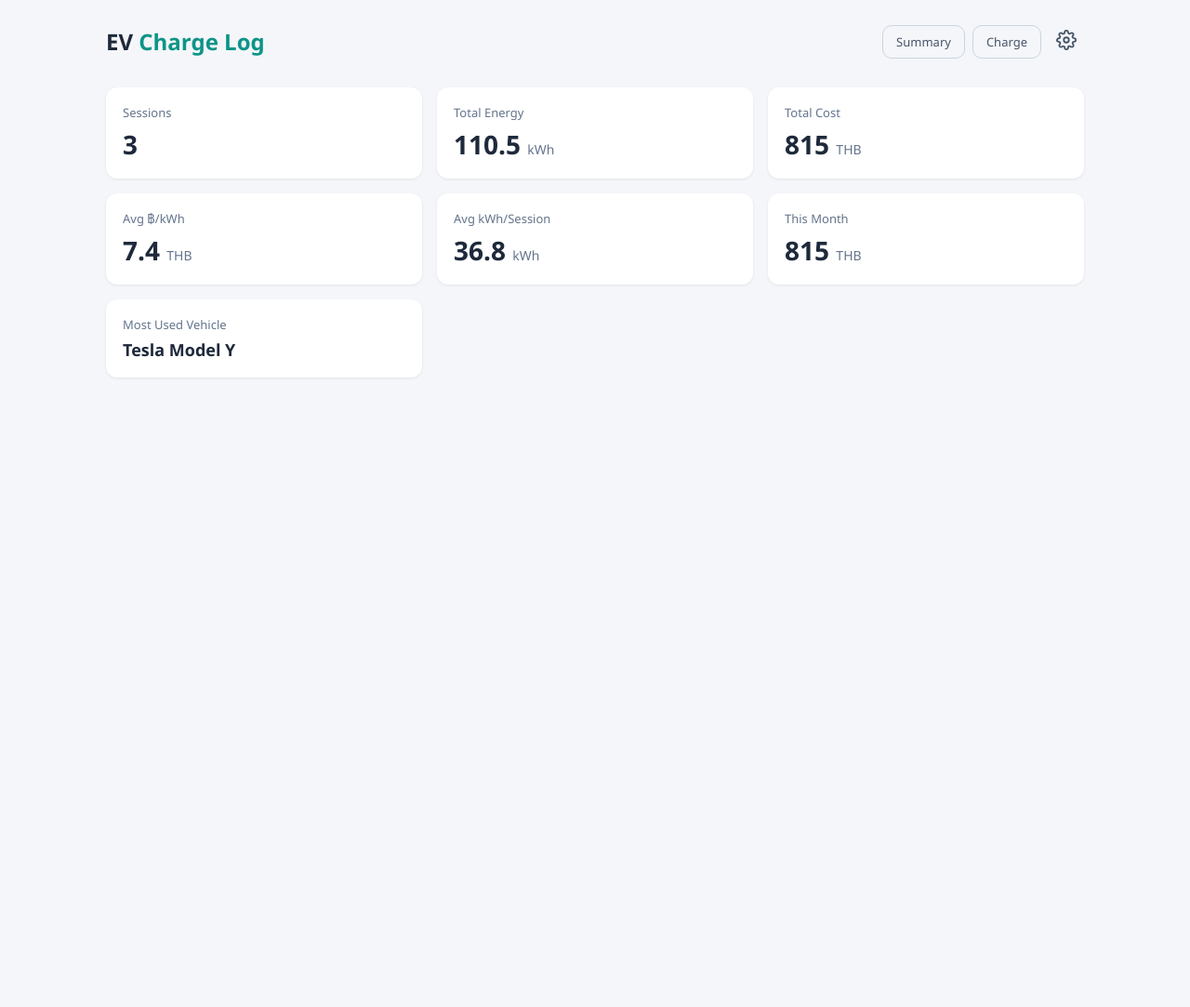
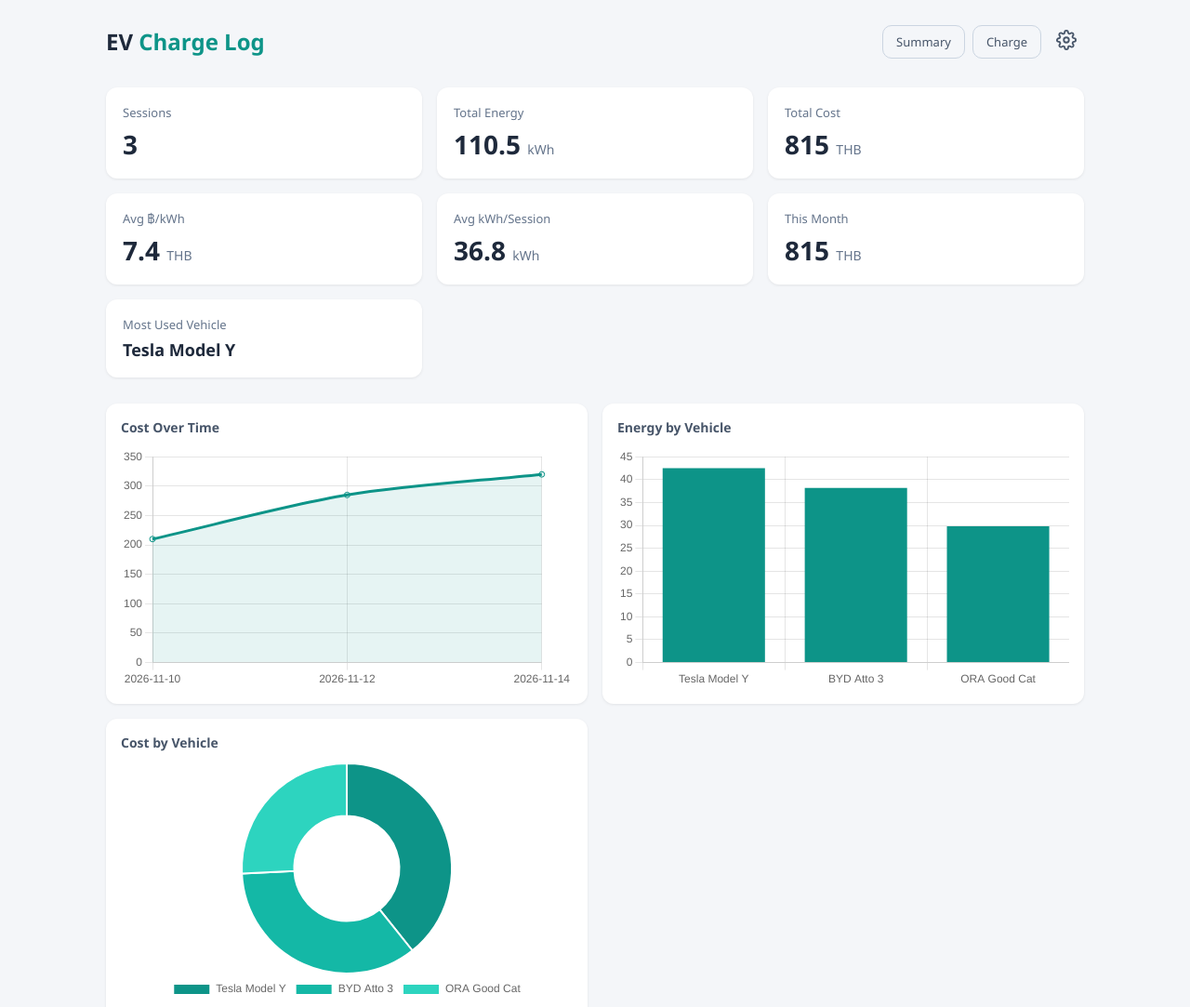
Before and after one commit to codercamera/evmeapp, a plain HTML site: page index.html in a window 1280 px wide. Shown: the whole page at 93% size. Before the commit the page ends 800 px from the top, so only its background shows below. Drawn offline with nearby package versions, Linux system fonts and the light colour scheme.

Commit message:
Add charts to home page: cost over time, energy by vehicle, cost by vehicle

```diff
--- a/index.html
+++ b/index.html
@@ -4,6 +4,7 @@
 <meta charset="UTF-8">
 <meta name="viewport" content="width=device-width, initial-scale=1.0, viewport-fit=cover">
 <title>EV Charge Log</title>
+<script src="https://cdn.jsdelivr.net/npm/chart.js@4.4.1/dist/chart.umd.min.js"></script>
 <style>
   * { margin: 0; padding: 0; box-sizing: border-box; font-family: 'Segoe UI', system-ui, -apple-system, sans-serif; }
   body { background: #f4f6f9; color: #1e293b; -webkit-tap-highlight-color: transparent; padding-bottom: 72px; }
@@ -38,6 +39,13 @@
   .stat-card .value { font-size: 24px; font-weight: 700; }
   @media (min-width: 640px) { .stat-card .value { font-size: 28px; } }
   .stat-card .value span { font-size: 14px; font-weight: 500; color: #64748b; }
+
+  .charts { display: grid; grid-template-columns: 1fr; gap: 16px; margin-bottom: 20px; }
+  @media (min-width: 768px) { .charts { grid-template-columns: 1fr 1fr; } }
+  .chart-card { background: #fff; padding: 16px; border-radius: 12px; box-shadow: 0 1px 3px rgba(0,0,0,.08); }
+  .chart-card h3 { font-size: 14px; font-weight: 600; color: #475569; margin-bottom: 12px; }
+  .chart-wrap { position: relative; height: 220px; }
+  @media (min-width: 768px) { .chart-wrap { height: 260px; } }
 
   .table-wrap { background: #fff; border-radius: 12px; box-shadow: 0 1px 3px rgba(0,0,0,.08); overflow-x: auto; -webkit-overflow-scrolling: touch; }
   table { width: 100%; border-collapse: collapse; min-width: 600px; }
@@ -127,6 +135,21 @@
       <div class="stat-card"><div class="label">Avg kWh/Session</div><div class="value" id="avgKwh">0 <span>kWh</span></div></div>
       <div class="stat-card"><div class="label">This Month</div><div class="value" id="monthCost">0 <span>THB</span></div></div>
       <div class="stat-card"><div class="label">Most Used Vehicle</div><div class="value" id="topVehicle" style="font-size:18px;">-</div></div>
+    </div>
+
+    <div class="charts">
+      <div class="chart-card">
+        <h3>Cost Over Time</h3>
+        <div class="chart-wrap"><canvas id="costChart"></canvas></div>
+      </div>
+      <div class="chart-card">
+        <h3>Energy by Vehicle</h3>
+        <div class="chart-wrap"><canvas id="energyChart"></canvas></div>
+      </div>
+      <div class="chart-card">
+        <h3>Cost by Vehicle</h3>
+        <div class="chart-wrap"><canvas id="costByVehicleChart"></canvas></div>
+      </div>
     </div>
   </div>
 
@@ -265,6 +288,8 @@ if (vehicles.length && typeof vehicles[0] === 'string') {
 }
 
 let charges = JSON.parse(localStorage.getItem('ev_charges') || '[{"date":"2026-11-14","station":"EA Siam","car":"Tesla Model Y","kwh":42.5,"cost":320},{"date":"2026-11-12","station":"Sharge+ Central World","car":"BYD Atto 3","kwh":38.2,"cost":285},{"date":"2026-11-10","station":"PTT Bang Chak","car":"ORA Good Cat","kwh":29.8,"cost":210}]');
+
+let costChart, energyChart, costByVehicleChart;
 
 function save() {
   localStorage.setItem('ev_vehicles', JSON.stringify(vehicles));
@@ -414,6 +439,7 @@ function renderChargeTable(tbodyId, emptyId) {
 function render() {
   renderChargeTable('chargeList', 'emptyMsg');
   updateStats();
+  updateCharts();
 }
 
 function updateStats() {
@@ -454,6 +480,87 @@ function updateStats() {
   document.getElementById('topVehicle').textContent = topVehicle;
 }
 
+function updateCharts() {
+  const byDate = {};
+  charges.forEach(c => {
+    byDate[c.date] = (byDate[c.date] || 0) + c.cost;
+  });
+  const dates = Object.keys(byDate).sort();
+  const costData = dates.map(d => byDate[d]);
+
+  if (costChart) costChart.destroy();
+  costChart = new Chart(document.getElementById('costChart'), {
+    type: 'line',
+    data: {
+      labels: dates,
+      datasets: [{
+        label: 'Cost (THB)',
+        data: costData,
+        borderColor: '#0d9488',
+        backgroundColor: 'rgba(13,148,136,0.1)',
+        tension: 0.3,
+        fill: true
+      }]
+    },
+    options: {
+      responsive: true,
+      maintainAspectRatio: false,
+      plugins: { legend: { display: false } },
+      scales: { y: { beginAtZero: true } }
+    }
+  });
+
+  const energyByVehicle = {};
+  charges.forEach(c => {
+    energyByVehicle[c.car] = (energyByVehicle[c.car] || 0) + c.kwh;
+  });
+  const vehicleNames = Object.keys(energyByVehicle);
+  const energyData = vehicleNames.map(v => energyByVehicle[v]);
+
+  if (energyChart) energyChart.destroy();
+  energyChart = new Chart(document.getElementById('energyChart'), {
+    type: 'bar',
+    data: {
+      labels: vehicleNames,
+      datasets: [{
+        label: 'kWh',
+        data: energyData,
+        backgroundColor: '#0d9488'
+      }]
+    },
+    options: {
+      responsive: true,
+      maintainAspectRatio: false,
+      plugins: { legend: { display: false } },
+      scales: { y: { beginAtZero: true } }
+    }
+  });
+
+  const costByVehicle = {};
+  charges.forEach(c => {
+    costByVehicle[c.car] = (costByVehicle[c.car] || 0) + c.cost;
+  });
+  const costVehicleNames = Object.keys(costByVehicle);
+  const costVehicleData = costVehicleNames.map(v => costByVehicle[v]);
+
+  if (costByVehicleChart) costByVehicleChart.destroy();
+  costByVehicleChart = new Chart(document.getElementById('costByVehicleChart'), {
+    type: 'doughnut',
+    data: {
+      labels: costVehicleNames,
+      datasets: [{
+        data: costVehicleData,
+        backgroundColor: ['#0d9488', '#14b8a6', '#2dd4bf', '#5eead4', '#99f6e4', '#ccfbf1']
+      }]
+    },
+    options: {
+      responsive: true,
+      maintainAspectRatio: false,
+      plugins: { legend: { position: 'bottom' } }
+    }
+  });
+}
+
 function openChargeModal() {
   updateVehicleSelect();
   document.getElementById('chargeModal').classList.add('show');
```
